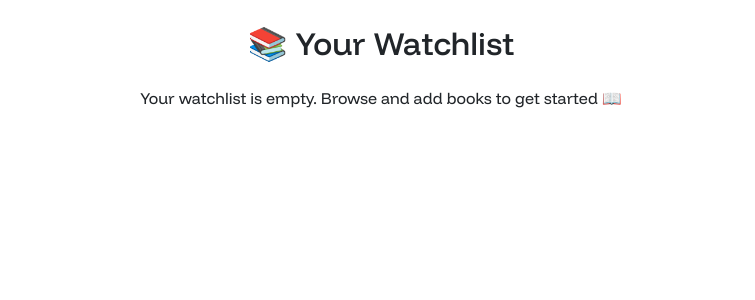
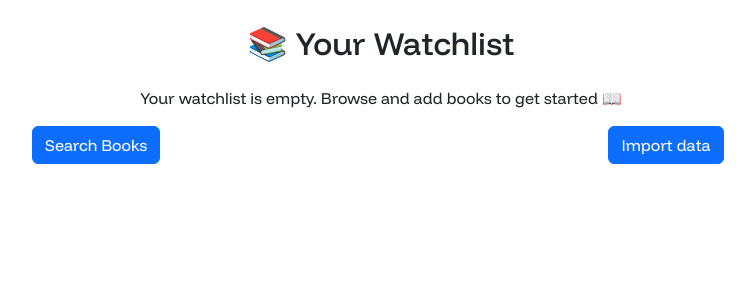
Before and after one commit to kbrandt8/bookish, a Flask app: page /books/1 in a window 1280 px wide. Shown: the part 56-356 px from the top of the page, without its empty margins (259-1014 px from the left). Run offline with Flask 3, Linux system fonts and the light colour scheme; the visitor is signed in with stand-in values (Sample User, id 1); data that the repository does not hold is empty; some libraries are stand-ins or nearby versions.

Commit message:
get_recs checks if the user is new, and redirects to the search page if no usersubjects exist

```diff
--- a/book_shelf.py
+++ b/book_shelf.py
@@ -10,6 +10,11 @@ class BookShelf:
     def __init__(self):
         self.recommendations: List[Dict] = []
         self.subjects: List[str] = []
+
+    def is_new_user(self,user_id:int)->bool:
+        return not db.session.query(
+            db.exists().where(UserSubject.user_id == user_id)
+        ).scalar()
 
 
     def books_from_subjects(self, user_id):
--- a/website/templates/books.html
+++ b/website/templates/books.html
@@ -95,10 +95,28 @@
 
     {% else %}
     {%if is_read%}
-    You haven’t marked any books as read yet. Once you do, they’ll appear here. 📖
+    <p class="text-center">📖 You haven’t added any books yet. Want better recommendations? Try importing your past reads or searching for books manually!</p>
     {%else%}
     <p class="text-center">Your watchlist is empty. Browse and add books to get started 📖</p>
     {%endif%}
+
+<div class="row text-center">
+
+<div class="col">
+<a href="{{url_for('views.search')}}">
+    <button class="btn btn-primary " type="button">
+        Search Books
+    </button>
+</a>
+</div>
+<div class="col">
+
+<a href="{{url_for('views.account')}}">
+    <button class="btn btn-primary " type="button">
+        Import data
+    </button>
+</a>
+</div></div>
     {% endif %}
 </div>
 {% endblock %}
--- a/website/views.py
+++ b/website/views.py
@@ -132,45 +132,48 @@ def get_recs():
     user_id = current_user.id
     app = current_app._get_current_object()
     recommendation_status[user_id] = {"ready": False, "msg": "Initializing...", "progress": 0}
+    shelf = BookShelf()
+    if not shelf.is_new_user(user_id):
+        def run_task():
+            with app.app_context():
+                try:
 
-    def run_task():
-        with app.app_context():
-            try:
-                shelf = BookShelf()
+                    def update_status(message, progress):
+                        print(message)
+                        recommendation_status[user_id].update(msg=message, progress=progress)
 
-                def update_status(message, progress):
-                    print(message)
-                    recommendation_status[user_id].update(msg=message, progress=progress)
+                    update_status("📚 Analyzing your books...", 10)
+                    shelf.sort_subjects(user_id)
 
-                update_status("📚 Analyzing your books...", 10)
-                shelf.sort_subjects(user_id)
+                    update_status("📘 Gathering your preferred subjects...", 25)
+                    shelf.get_subjects(user_id)
 
-                update_status("📘 Gathering your preferred subjects...", 25)
-                shelf.get_subjects(user_id)
+                    update_status("🔍 Searching OpenLibrary by subject...", 50)
+                    for subject in shelf.subjects:
+                        shelf.search_subject(subject)
 
-                update_status("🔍 Searching OpenLibrary by subject...", 50)
-                for subject in shelf.subjects:
-                    shelf.search_subject(subject)
+                    update_status("📊 Sorting your best matches...", 75)
+                    shelf.sort_books()
 
-                update_status("📊 Sorting your best matches...", 75)
-                shelf.sort_books()
+                    update_status("💾 Saving recommendations to your watchlist...", 90)
+                    shelf.add_books(user_id)
 
-                update_status("💾 Saving recommendations to your watchlist...", 90)
-                shelf.add_books(user_id)
+                    update_status("✅ Complete!", 100)
+                    recommendation_status[user_id].update(ready=True)
 
-                update_status("✅ Complete!", 100)
-                recommendation_status[user_id].update(ready=True)
+                except Exception as e:
+                    print(f"Error during recommendation task: {e}")
+                    recommendation_status[user_id] = {
+                        "ready": True,
+                        "msg": "An error occurred. Please try again.",
+                        "progress": 100
+                    }
 
-            except Exception as e:
-                print(f"Error during recommendation task: {e}")
-                recommendation_status[user_id] = {
-                    "ready": True,
-                    "msg": "An error occurred. Please try again.",
-                    "progress": 100
-                }
-
-    Thread(target=run_task).start()
-    return render_template("loading.html")
+        Thread(target=run_task).start()
+        return render_template("loading.html")
+    else:
+        flash("Please add books so we can find your recommendations")
+        return render_template("search.html")
 
 
 @views.route("/recommendation_status")
```
